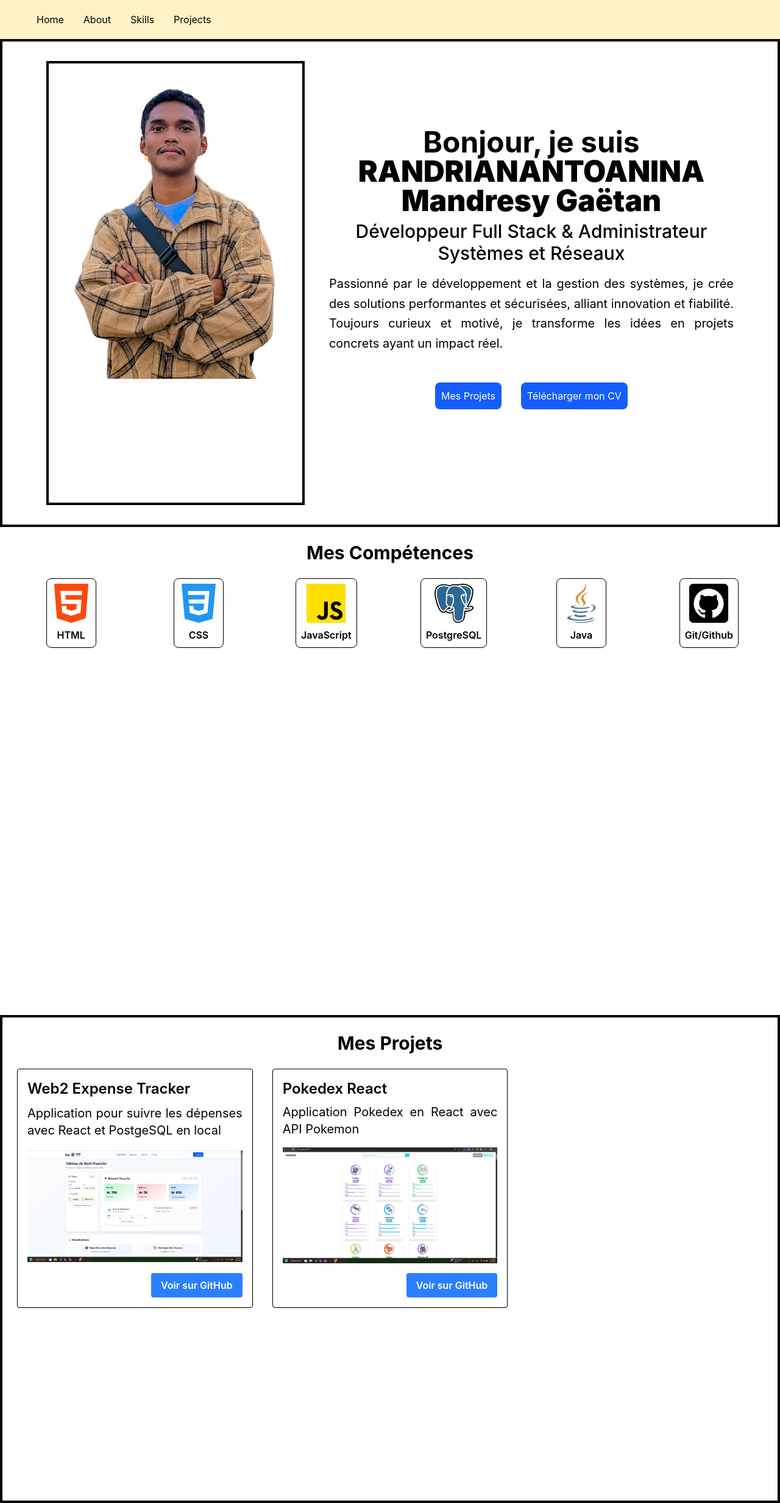
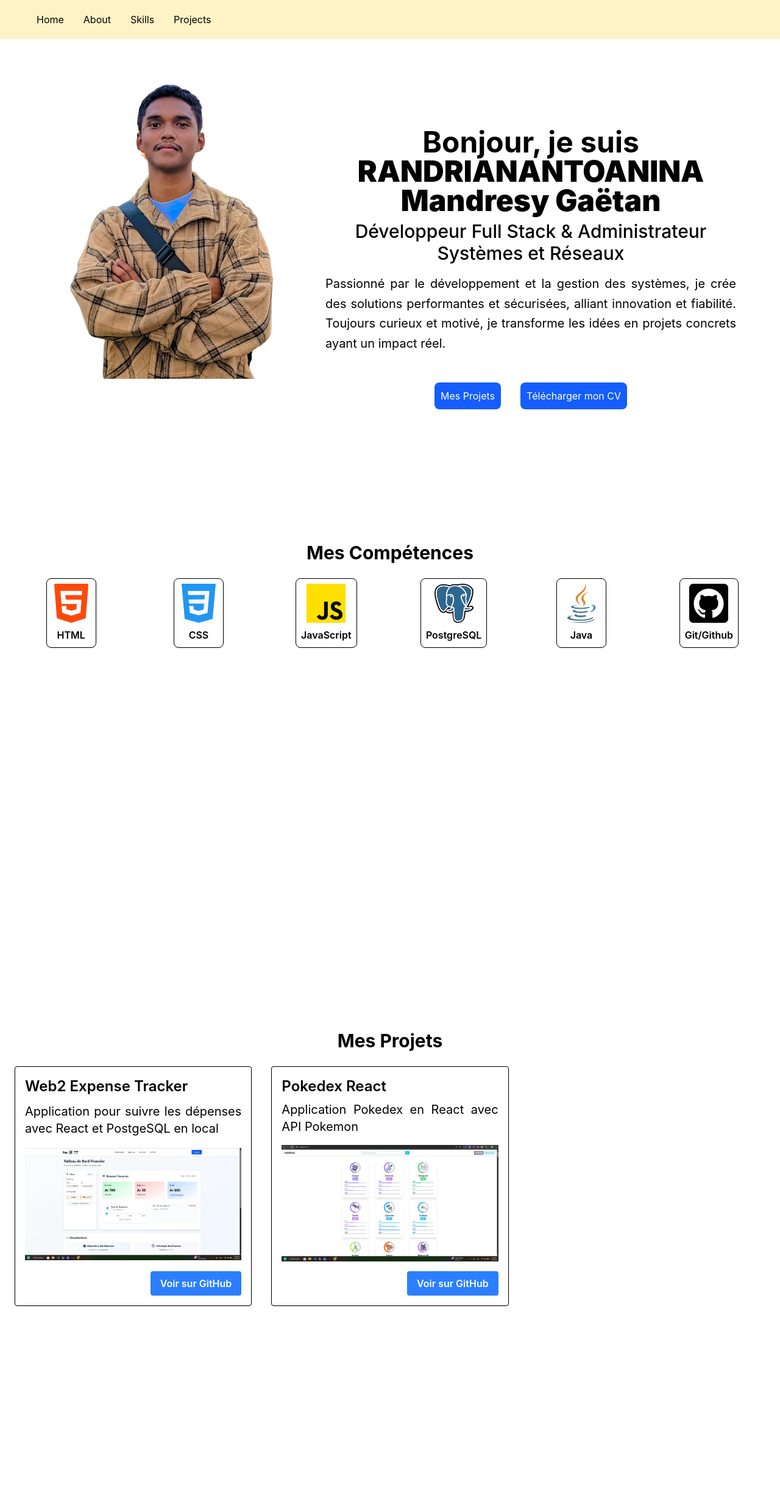
Before and after one commit to mandresy753/RANDRIANANTOANINA-Mandresy-Gaetan, a React (Vite) app: page / in a window 1280 px wide. Shown: the whole page at 61% size. Built offline with nearby package versions, Linux system fonts and the light colour scheme.

Commit message:
change: remove section border

```diff
--- a/src/Pages/Home.tsx
+++ b/src/Pages/Home.tsx
@@ -7,9 +7,8 @@ function Home() {
             flex flex-col md:flex-row
             gap-6 md:gap-10
             p-8 md:p-8 lg:px-18
-            border-4
         ">
-            <div className="Home-Left border-4">
+            <div className="Home-Left">
                 <img src={profileImg} alt="Photo de RANDRIANANTOANINA Mandresy Gaëtan" />
             </div>
             <div className="Home-Right flex flex-col items-center justify-center">
--- a/src/Pages/Projects.tsx
+++ b/src/Pages/Projects.tsx
@@ -18,7 +18,7 @@ function Projects() {
 ];
 
     return(
-        <section id="Projects" className="w-full h-screen p-6 border-4 ">
+        <section id="Projects" className="w-full h-screen p-6">
             <h2 className="text-3xl font-bold mb-6 text-center">Mes Projets</h2>
             <div className="grid grid-cols-1 md:grid-cols-3 gap-8">
                 {projects.map(project => (
```
